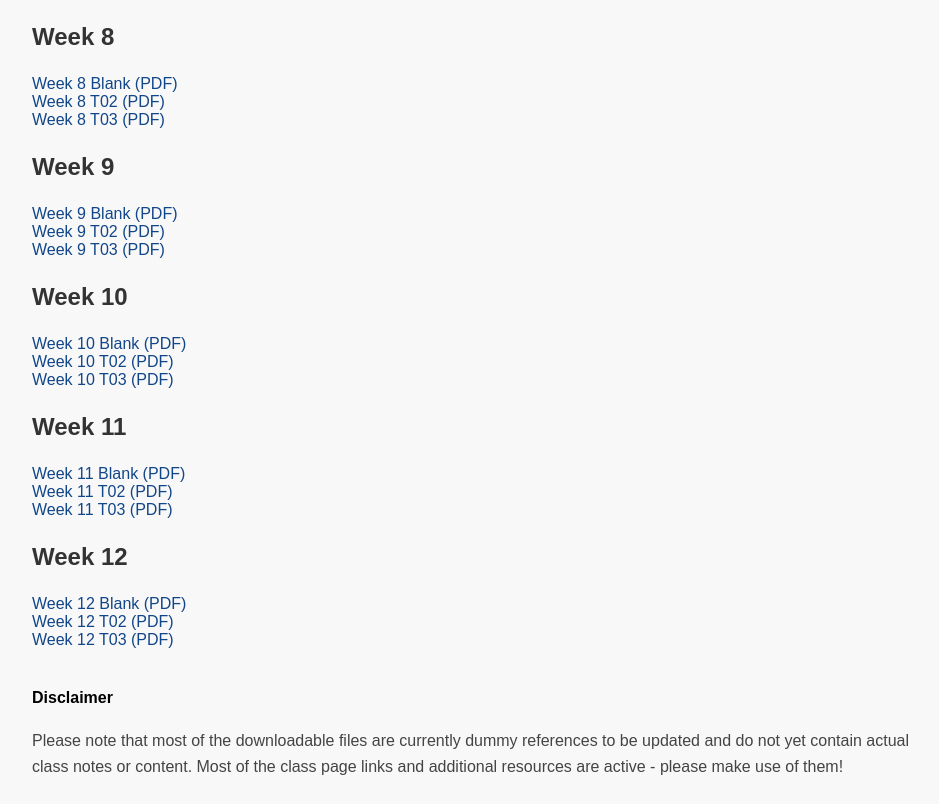
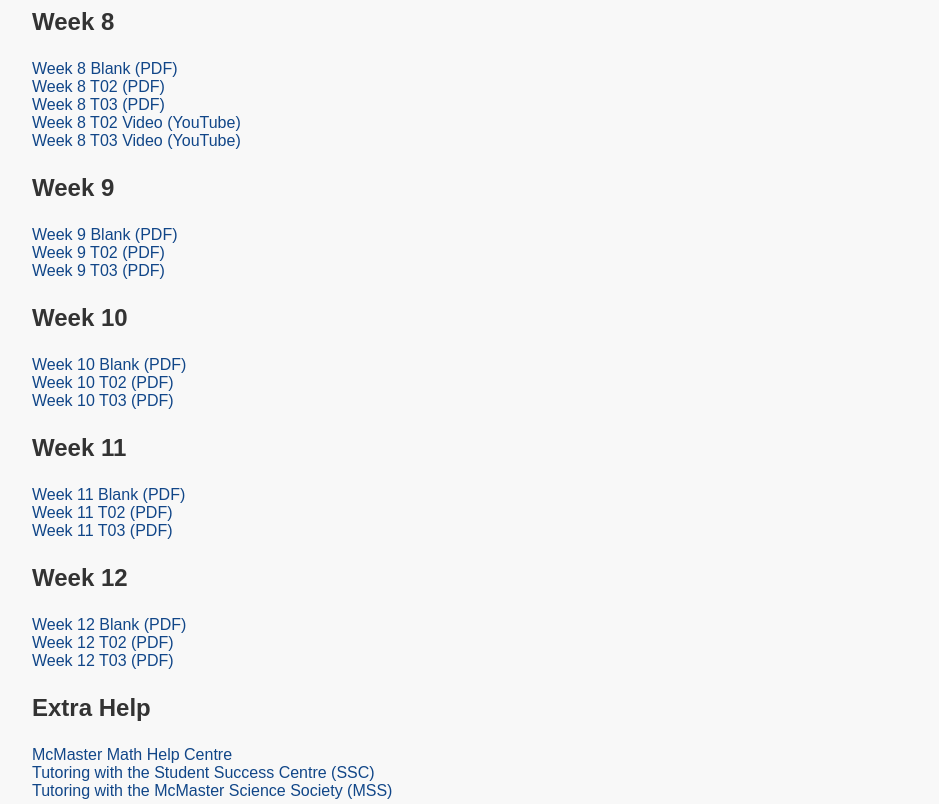
Before and after one commit to kyleosung/kyleosung.github.io, a plain HTML site: page math1a031za3_fall2023.html in a window 1280 px wide. Shown: the part 1663-2467 px from the top of the page, without its empty margins (158-1097 px from the left). Drawn offline with Linux system fonts and the light colour scheme.

Commit message:
extra help and init videos for this week

```diff
--- a/math1a031za3_fall2023.html
+++ b/math1a031za3_fall2023.html
@@ -53,7 +53,6 @@
     </ul>
 
 
-
     <h3>Week 1</h3>
 
     No tutorials yet! Please fill out the Entry Feedback Form and prepare for tutorials to start in Week 2. Thank you!
@@ -66,7 +65,7 @@
     </ul>
 
 
-    <h3>Week 3</h3>
+    <h4>Week 3</h4>
     <ul>
         <li><a href="notes_math1a031za3_fall2023/Week_3_Blank.pdf" download>Week 3 Blank (PDF)</a></li>
         <li><a href="notes_math1a031za3_fall2023/Week_3_T02.pdf" download>Week 3 T02 (PDF)</a></li>
@@ -115,6 +114,8 @@
         <li><a href="notes_math1a031za3_fall2023/Week_8_Blank.pdf" download>Week 8 Blank (PDF)</a></li>
         <li><a href="notes_math1a031za3_fall2023/Week_8_T02.pdf" download>Week 8 T02 (PDF)</a></li>
         <li><a href="notes_math1a031za3_fall2023/Week_8_T03.pdf" download>Week 8 T03 (PDF)</a></li>
+        <li><a href="">Week 8 T02 Video (YouTube)</a></li>
+        <li><a href="">Week 8 T03 Video (YouTube)</a></li>
     </ul>
 
 
@@ -146,7 +147,12 @@
         <li><a href="notes_math1a031za3_fall2023/Week_12_T03.pdf" download>Week 12 T03 (PDF)</a></li>
     </ul>
 
-
+    <h3>Extra Help</h3>
+    <ul>
+        <li><a href="https://math.mcmaster.ca/undergraduate/math-help-centre/">McMaster Math Help Centre</a></li>
+        <li><a href="https://mcmaster.tutorocean.com/">Tutoring with the Student Success Centre (SSC)</a></li>
+        <li><a href="https://www.macsci.ca/tutoring">Tutoring with the McMaster Science Society (MSS)</a></li>
+    </ul>
 
 
     <br>
```
